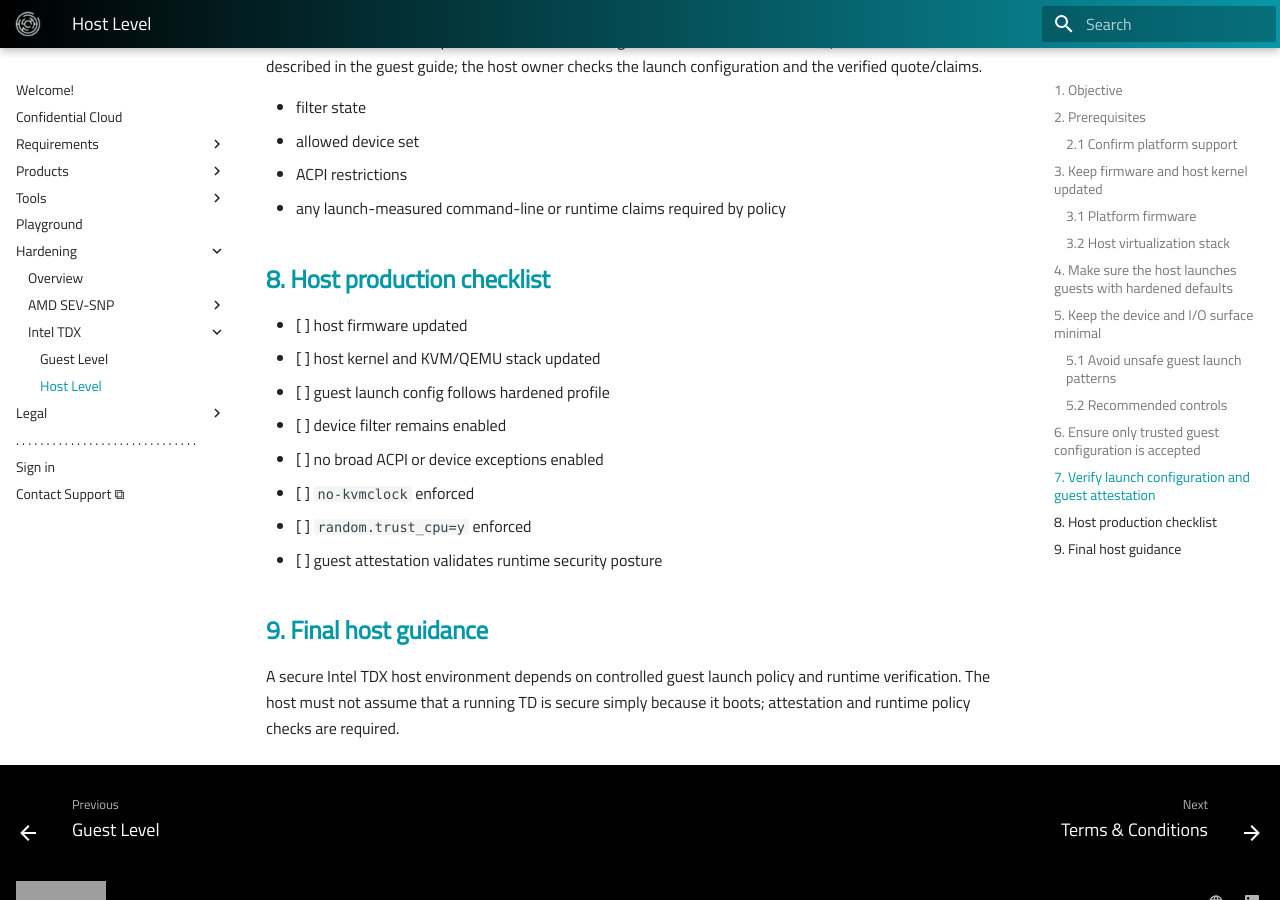
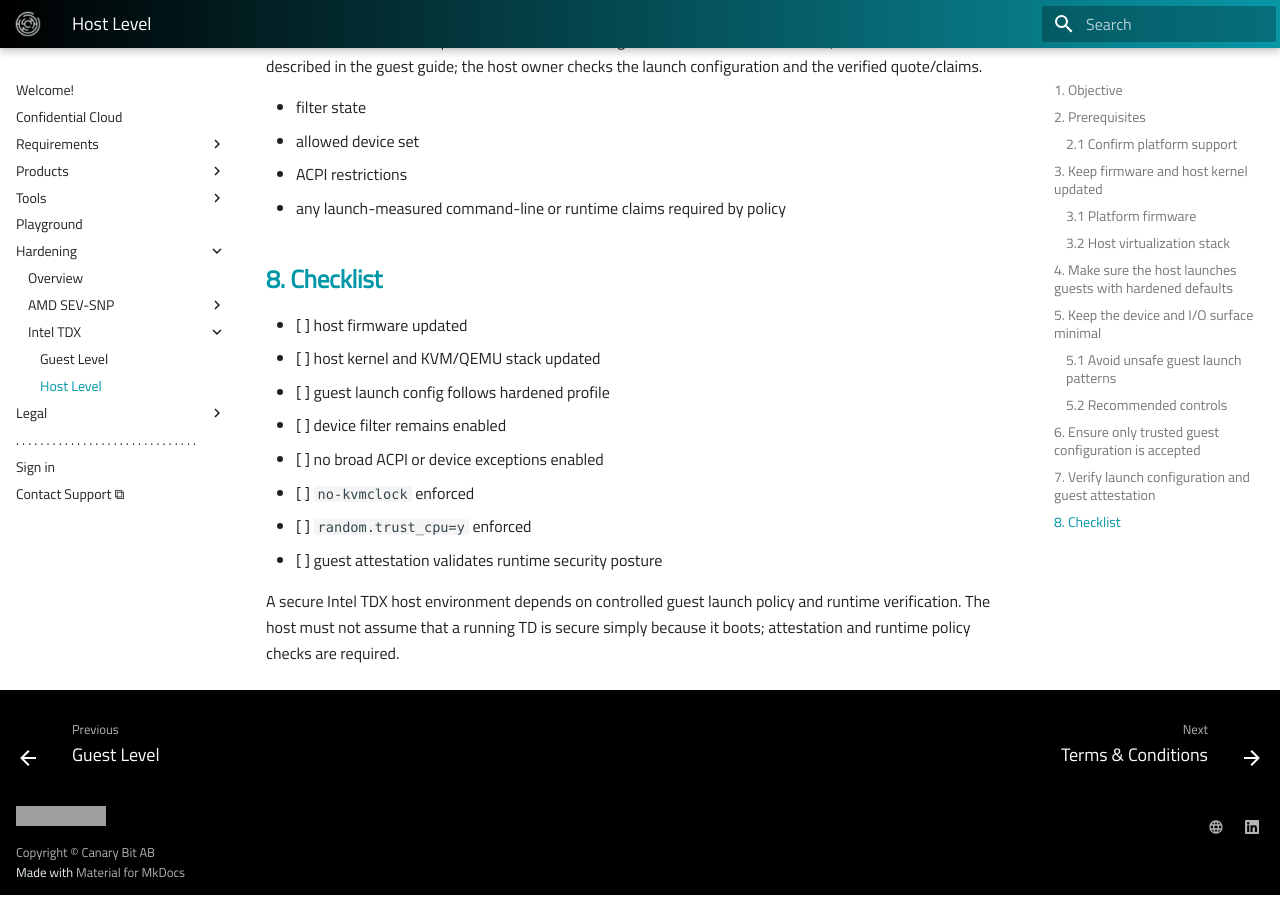
Before and after one commit to canarybit/cc-docs, an MkDocs documentation site: the page built from docs/hardening/tdx/host.md, in a window 1280 px wide and 900 px high, scrolled down 3951 px. Built offline with MkDocs 1.6.1 and Material for MkDocs 9.7.7, drawn with Linux system fonts in a browser that asks for light colours; grey boxes are pictures that could not be loaded.

Commit message:
Adds hardening page

```diff
--- a/docs/hardening/tdx/host.md
+++ b/docs/hardening/tdx/host.md
@@ -154,7 +154,7 @@ Before production, confirm that the VMM launch configuration supplies the approv
 - ACPI restrictions
 - any launch-measured command-line or runtime claims required by policy
 
-## 8. Host production checklist
+## 8. Checklist
 
 - [ ] host firmware updated
 - [ ] host kernel and KVM/QEMU stack updated
@@ -165,6 +165,4 @@ Before production, confirm that the VMM launch configuration supplies the approv
 - [ ] `random.trust_cpu=y` enforced
 - [ ] guest attestation validates runtime security posture
 
-## 9. Final host guidance
-
 A secure Intel TDX host environment depends on controlled guest launch policy and runtime verification. The host must not assume that a running TD is secure simply because it boots; attestation and runtime policy checks are required.
```
Also changed, not shown: docs/hardening.md (+2 -2 lines), docs/hardening/snp/guest.md (+1 -1 lines), docs/hardening/snp/host.md (+4 -4 lines), docs/hardening/tdx/guest.md (+1 -1 lines).
